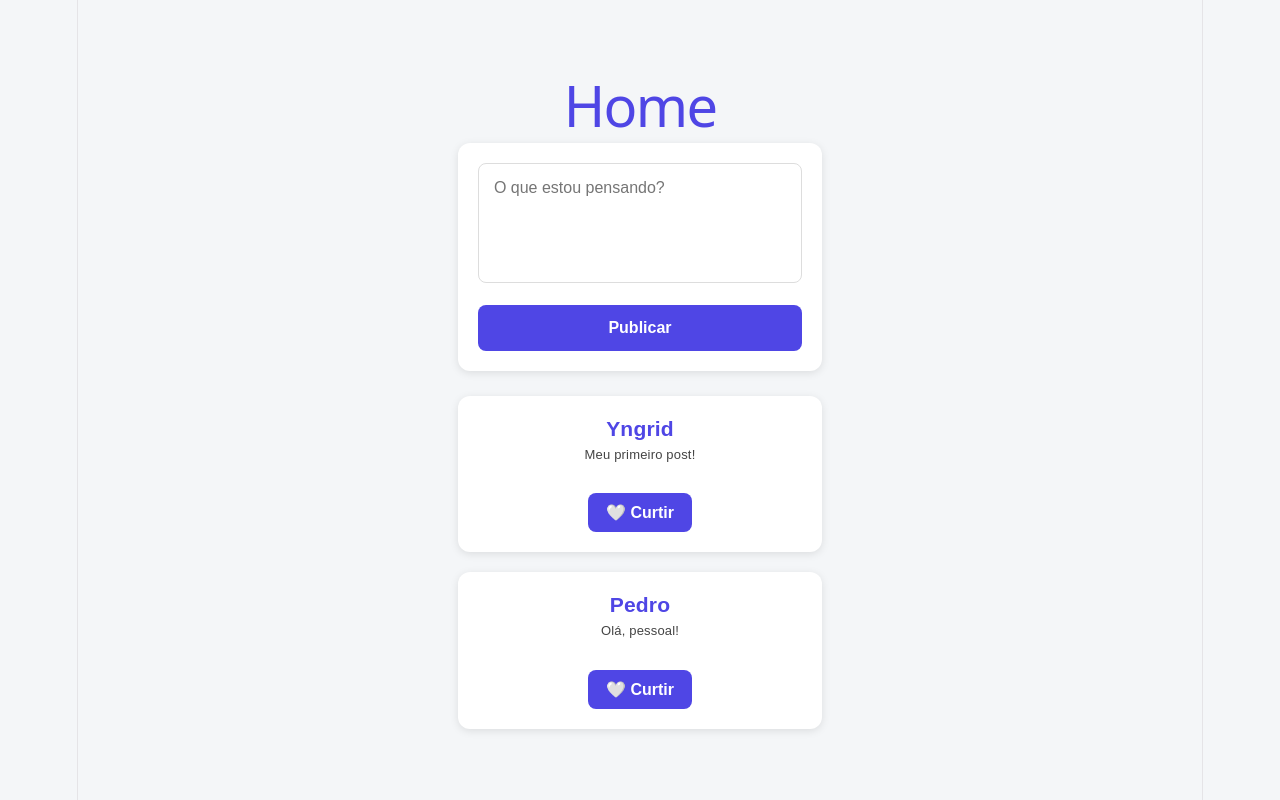
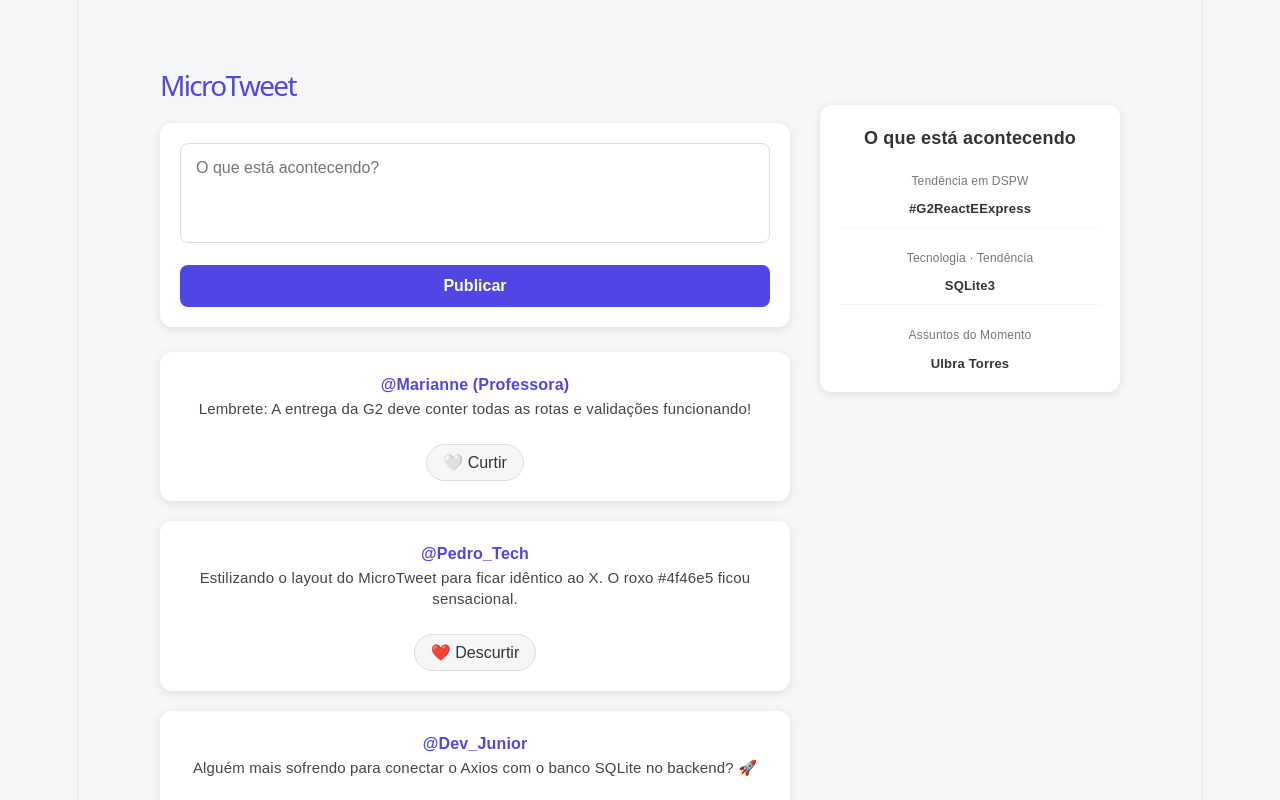
Before and after one commit to yngrid02/G2-em-memoria-do-twitter, a React app in the folder Frontend/: page /home in a window 1280 px wide. Shown: the top 800 px of the page. Built offline with nearby package versions, Linux system fonts and the light colour scheme; the HTML template or start-up script is replaced by a standard one.

Commit message:
alteraçao tela home

```diff
--- a/Frontend/src/pages/home.css
+++ b/Frontend/src/pages/home.css
@@ -1,71 +1,145 @@
-body{
-    background:#f4f6f8;
+body {
+    background: #f4f6f8;
+    margin: 0;
+    padding: 0;
+    font-family: Arial, Helvetica, sans-serif;
 }
 
-.home{
-    max-width:700px;
-    margin:40px auto;
-    padding:20px;
+/* Novo container para envelopar a home e a barra lateral lado a lado */
+.home-layout {
+    display: flex;
+    max-width: 1000px; /* Aumentamos para caber os dois elementos lado a lado */
+    margin: 0 auto;
+    padding: 0 20px;
+    gap: 30px;
 }
 
-.home h1{
-    text-align:center;
-    color:#4f46e5;
-    margin-bottom:25px;
+/* O seu estilo original do Feed (ajustado o margin para alinhar com a lateral) */
+.home {
+    flex: 1; /* Ocupa o maior espaço possível */
+    max-width: 650px;
+    margin: 40px 0;
 }
 
-.novo-post{
-    background:white;
-    padding:20px;
-    border-radius:12px;
-    box-shadow:0 2px 8px rgba(0,0,0,.1);
-    margin-bottom:25px;
+.home h1 {
+    text-align: left; /* Alinhado à esquerda igual ao X */
+    color: #4f46e5;
+    margin-bottom: 25px;
+    font-size: 28px;
 }
 
-textarea{
-    width:100%;
-    height:120px;
-    resize:none;
-    border:1px solid #ddd;
-    border-radius:8px;
-    padding:15px;
-    font-size:16px;
+.novo-post {
+    background: white;
+    padding: 20px;
+    border-radius: 12px;
+    box-shadow: 0 2px 8px rgba(0,0,0,.1);
+    margin-bottom: 25px;
 }
 
-.novo-post button{
-    margin-top:15px;
-    width:100%;
-    padding:14px;
-    border:none;
-    border-radius:8px;
-    background:#4f46e5;
-    color:white;
-    cursor:pointer;
+textarea {
+    width: 100%;
+    height: 100px;
+    resize: none;
+    border: 1px solid #ddd;
+    border-radius: 8px;
+    padding: 15px;
+    font-size: 16px;
+    font-family: inherit;
+    outline: none;
 }
 
-.post{
-    background:white;
-    padding:20px;
-    margin-bottom:20px;
-    border-radius:12px;
-    box-shadow:0 2px 8px rgba(0,0,0,.1);
+textarea:focus {
+    border-color: #4f46e5;
 }
 
-.post h3{
-    color:#4f46e5;
-    margin-bottom:10px;
+.novo-post button {
+    margin-top: 15px;
+    width: 100%;
+    padding: 12px;
+    border: none;
+    border-radius: 8px;
+    background: #4f46e5;
+    color: white;
+    font-weight: bold;
+    cursor: pointer;
+    transition: 0.2s;
 }
 
-.post p{
-    color:#444;
-    margin-bottom:15px;
+.novo-post button:hover {
+    background: #3730a3;
 }
 
-.post button{
-    background:#4f46e5;
-    color:white;
-    border:none;
-    padding:10px 18px;
-    border-radius:8px;
-    cursor:pointer;
+.post {
+    background: white;
+    padding: 20px;
+    margin-bottom: 20px;
+    border-radius: 12px;
+    box-shadow: 0 2px 8px rgba(0,0,0,.1);
 }
+
+.post h3 {
+    color: #4f46e5;
+    margin-bottom: 10px;
+    font-size: 16px;
+}
+
+.post p {
+    color: #444;
+    margin-bottom: 15px;
+    font-size: 15px;
+    line-height: 1.4;
+}
+
+.post button {
+    background: #f4f6f8;
+    color: #333;
+    border: 1px solid #ddd;
+    padding: 8px 16px;
+    border-radius: 20px; /* Botão mais arredondado estilo Twitter */
+    cursor: pointer;
+    font-weight: 500;
+}
+
+.post button:hover {
+    background: #e2e8f0;
+}
+
+/* NOVA BARRA LATERAL (Resolve o problema da tela muito vazia nas pontas) */
+.sidebar-trends {
+    width: 300px;
+    background: white;
+    margin-top: 105px; /* Alinha com a caixa de texto */
+    padding: 20px;
+    border-radius: 12px;
+    box-shadow: 0 2px 8px rgba(0,0,0,.1);
+    height: fit-content;
+}
+
+.sidebar-trends h3 {
+    color: #333;
+    margin-bottom: 15px;
+    font-size: 18px;
+}
+
+.trend-item {
+    margin-bottom: 15px;
+    border-bottom: 1px solid #f4f6f8;
+    padding-bottom: 10px;
+}
+
+.trend-item:last-child {
+    border-bottom: none;
+    margin-bottom: 0;
+    padding-bottom: 0;
+}
+
+.trend-item span {
+    font-size: 12px;
+    color: #777;
+}
+
+.trend-item p {
+    font-weight: bold;
+    color: #333;
+    margin-top: 2px;
+}
--- a/Frontend/src/pages/home.jsx
+++ b/Frontend/src/pages/home.jsx
@@ -1,87 +1,83 @@
-import { useState } from "react";
-import "./Home.css";
+import { useState } from 'react';
+import './home.css';
 
 function Home() {
-  const [texto, setTexto] = useState("");
+  const [novoPost, setNovoPost] = useState('');
 
+  // Criando mais posts de usuários para popular o Feed conforme solicitado
   const [posts, setPosts] = useState([
-    {
-      id: 1,
-      autor: "Yngrid",
-      texto: "Meu primeiro post!",
-      curtido: false,
-    },
-    {
-      id: 2,
-      autor: "Pedro",
-      texto: "Olá, pessoal!",
-      curtido: false,
-    },
+    { id: 1, usuario: "Marianne (Professora)", texto: "Lembrete: A entrega da G2 deve conter todas as rotas e validações funcionando!", curtido: false },
+    { id: 2, usuario: "Pedro_Tech", texto: "Estilizando o layout do MicroTweet para ficar idêntico ao X. O roxo #4f46e5 ficou sensacional.", curtido: true },
+    { id: 3, usuario: "Dev_Junior", texto: "Alguém mais sofrendo para conectar o Axios com o banco SQLite no backend? 🚀", curtido: false },
+    { id: 4, usuario: "React_Fan", texto: "Dica de React: Sempre use chaves (keys) únicas ao renderizar listas com .map().", curtido: false }
   ]);
 
-  function publicar() {
-    if (texto.trim() === "") return;
+  const publicar = () => {
+    if (novoPost.trim() === '') return;
 
-    const novoPost = {
+    const novo = {
       id: Date.now(),
-      autor: "Você",
-      texto: texto,
-      curtido: false,
+      usuario: "Você",
+      texto: novoPost,
+      curtido: false
     };
 
-    setPosts([novoPost, ...posts]);
-    setTexto("");
-  }
+    setPosts([novo, ...posts]);
+    setNovoPost('');
+  };
 
-  function curtir(id) {
-    setPosts(
-      posts.map((post) =>
-        post.id === id
-          ? { ...post, curtido: !post.curtido }
-          : post
-      )
-    );
-  }
+  const toggleCurtir = (id) => {
+    setPosts(posts.map(post =>
+      post.id === id ? { ...post, curtido: !post.curtido } : post
+    ));
+  };
 
   return (
+    <div className="home-layout">
+      {/* O FEED PRINCIPAL */}
       <div className="home">
+        <h1>MicroTweet</h1>
 
-      <h1>Home</h1>
-
+        {/* Caixa de Novo Post usando a sua tag textarea */}
         <div className="novo-post">
-
           <textarea
-          placeholder="O que estou pensando?"
-          value={texto}
-          onChange={(e) => setTexto(e.target.value)}
+            placeholder="O que está acontecendo?"
+            value={novoPost}
+            onChange={(e) => setNovoPost(e.target.value)}
           />
-
-        <button onClick={publicar}>
-          Publicar
-        </button>
-
+          <button onClick={publicar}>Publicar</button>
         </div>
 
-      <div className="lista-posts">
-
+        {/* Lista de Posts */}
+        <div className="feed">
           {posts.map((post) => (
-
-          <div className="post" key={post.id}>
-
-            <h3>{post.autor}</h3>
-
+            <div key={post.id} className="post">
+              <h3>@{post.usuario}</h3>
               <p>{post.texto}</p>
-
-            <button onClick={() => curtir(post.id)}>
-              {post.curtido ? "💙 Descurtir" : "🤍 Curtir"}
+              <button onClick={() => toggleCurtir(post.id)}>
+                {post.curtido ? '❤️ Descurtir' : '🤍 Curtir'}
               </button>
-
+            </div>
+          ))}
+        </div>
       </div>
 
-        ))}
-
+      {/* BARRA LATERAL (Para preencher o espaço e direcionar melhor a tela) */}
+      <div className="sidebar-trends">
+        <h3>O que está acontecendo</h3>
+        <div className="trend-item">
+          <span>Tendência em DSPW</span>
+          <p>#G2ReactEExpress</p>
         </div>
-
+        <div className="trend-item">
+          <span>Tecnologia · Tendência</span>
+          <p>SQLite3</p>
+        </div>
+        <div className="trend-item">
+          <span>Assuntos do Momento</span>
+          <p>Ulbra Torres</p>
+        </div>
+      </div>
     </div>
   );
 }
```
Lines whose indentation alone changed are shown as unchanged.
